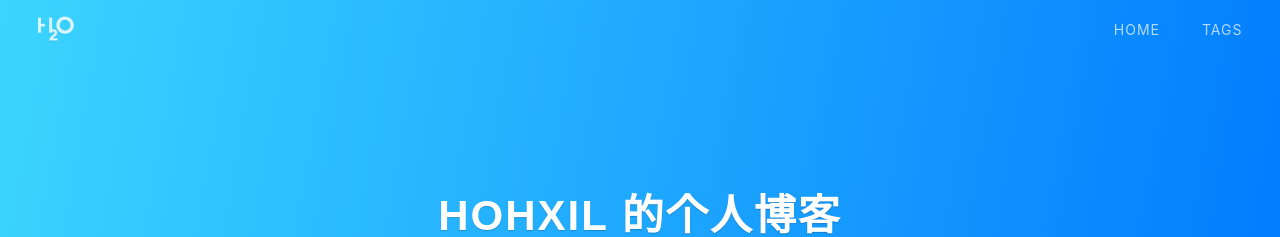
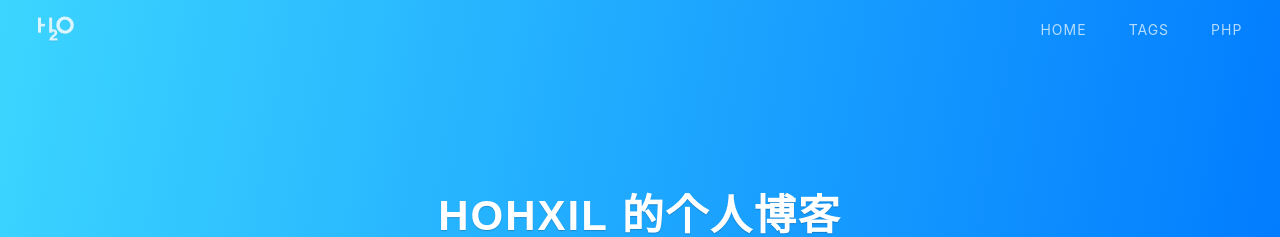
Before and after one commit to Hohxil/hohxil.github.io, a Jekyll site: the page built from index.html, in a window 1280 px wide. Shown: the top 237 px of the page. Built offline with Jekyll 4.4.1, drawn with Linux system fonts in a browser that asks for light colours; nearby versions of some CDN libraries; the list of posts is cut into pages by our own code; a style sheet for code colours, icons or effects is not loaded.

Commit message:
Update _config.yml

```diff
--- a/_config.yml
+++ b/_config.yml
@@ -18,6 +18,7 @@ baseurl: ''
 nav:
   home: '/'
   tags: '/tags.html'
+  php:  '/PHP.html'
 
 # Footer
 footer:
```
